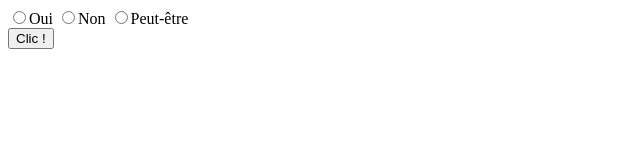
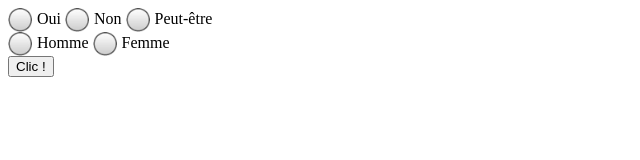
Before and after one commit to Tirkal/custom_radio, a plain HTML site: page index.html in a window 1280 px wide. Shown: the whole page, without its empty margins (0-640 px from the left). Drawn offline with Linux system fonts and the light colour scheme.

Commit message:
finalisation widget

```diff
--- a/css/style.css
+++ b/css/style.css
@@ -0,0 +1,20 @@
+.off, .on{
+    width: 24px;
+    height: 24px;
+    margin-right: 5px;
+    vertical-align: middle;
+    display: inline-block;
+    background-size: cover;
+}
+
+.off{
+    background-image: url('../img/off.png');
+}
+
+.on{
+    background-image: url('../img/on.png');
+}
+
+.off:hover{
+    cursor: pointer;
+}
--- a/index.html
+++ b/index.html
@@ -9,10 +9,15 @@
 </head>
 <body>
 
-    <div id="custom_radio">
+    <div class="custom_radio">
         <input type="radio" name="choix" value="oui" /><label>Oui</label>
         <input type="radio" name="choix" value="non" /><label>Non</label>
         <input type="radio" name="choix" value="peut-etre" /><label>Peut-être</label>
+    </div>
+
+    <div class="custom_radio">
+        <input type="radio" name="sexe" value="homme" /><label>Homme</label>
+        <input type="radio" name="sexe" value="femme" /><label>Femme</label>
     </div>
 
     <button id="btn">Clic !</button>
--- a/js/custom_radio.js
+++ b/js/custom_radio.js
@@ -1,4 +1,25 @@
 $(function (){
 
+    //on ajoute un span après avoir fait dispaitre le bouton initial
+    $('.custom_radio input[type=radio]').hide().after('<span class="off"></span>');
+
+    //evt de click sur les spans
+    $('.off').click(function(){
+
+        //on déselectionne le précédent
+        $('.on').prev().prop('checked','false');
+        $('.on').removeClass('on').addClass('off');
+
+        //on selection l'elt en cours
+        $(this).removeClass('off').addClass('on');
+        $(this).prev().prop('checked','true');
+
+    });
+
+
+    //vérif saisir
+    $('#btn').click(function(){
+        console.log($('input[name=choix]:checked').val());
+    });
 
 });
```
